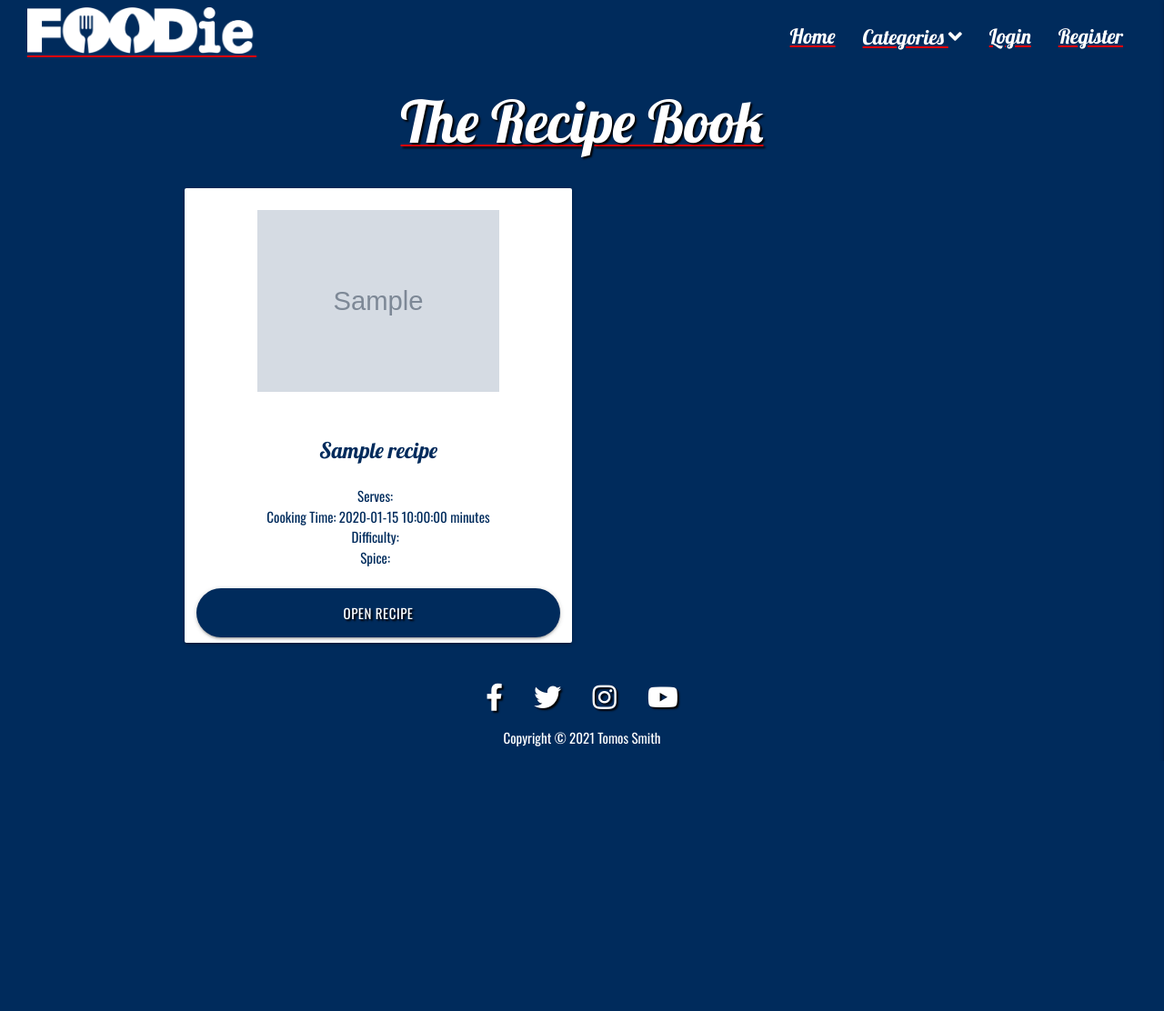
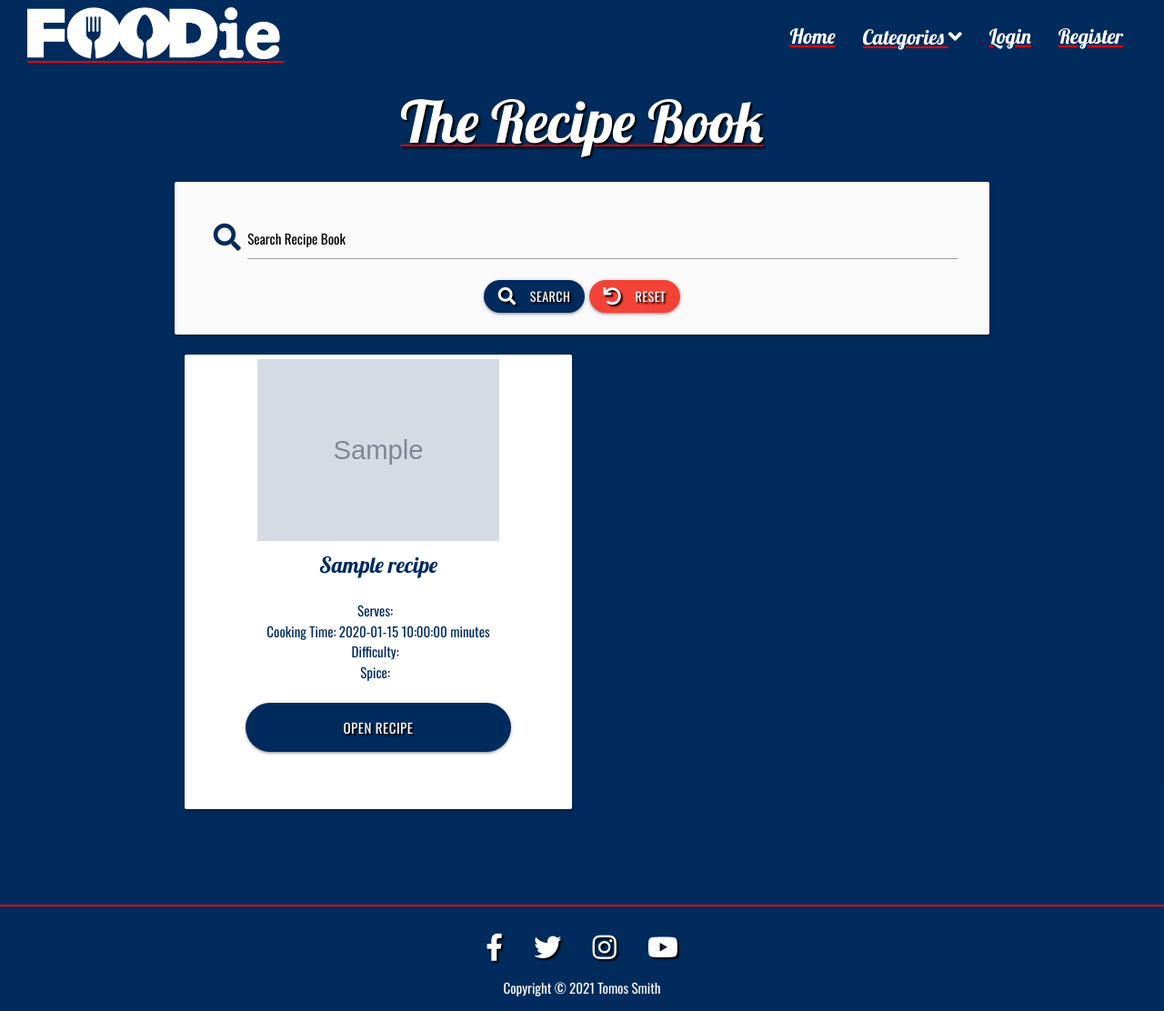
Before and after one commit to tomossmith/MS3-Foodie, a Flask app: page /get_recipes in a window 1280 px wide. Shown: the whole page at 91% size. Before the commit the page ends 821 px from the top, so only its background shows below. Run offline with Flask 2, Linux system fonts and the light colour scheme; grey boxes marked "Sample" are stand-in pictures; a database or web service that is not in the repository returns one stand-in record (values such as "Sample title"); some libraries are stand-ins or nearby versions.

Commit message:
Created search function on recipe page

```diff
--- a/app.py
+++ b/app.py
@@ -28,9 +28,10 @@
 
 
 @app.route("/")
-@app.route("/index")
-def index():
-    return render_template("index.html")
+@app.route("/get_recipes")
+def get_recipes():
+    recipes = list(mongo.db.recipes.find())
+    return render_template("recipes.html", recipes=recipes)
 
 # REGISTER
 
@@ -124,6 +125,14 @@
     flash("Administrator Successfully Deleted")
     return redirect(url_for("get_admins"))
 
+# RECIPE SEARCH FUNCTION
+@app.route("/search", methods=["GET", "POST"])
+def search():
+    query = request.form.get("query")
+    recipes = list(mongo.db.recipes.find({"$text": {"$search": query}}))
+    return render_template("recipes.html", recipes=recipes)
+
+
 # MY RECIPES
 @app.route("/my_recipes/<username>", methods=["GET", "POST"])
 def my_recipes(username):
@@ -134,12 +143,6 @@
         {"submitted_by": user_id})
     count = recipes.count()
     return render_template("my_recipes.html", username=username, recipes=recipes, count=count)
-
-# RECIPE BOOK
-@app.route("/get_recipes")
-def get_recipes():
-    recipes = list(mongo.db.recipes.find())
-    return render_template("recipes.html", recipes=recipes)
 
 # INDIVIDUAL RECIPE PAGE
 @app.route("/open_recipe/<recipe_id>")
@@ -219,7 +222,7 @@
 def delete_recipe(recipe_id):
     mongo.db.recipes.remove({"_id": ObjectId(recipe_id)})
     flash("Recipe Successfully Deleted")
-    return redirect(url_for("get_recipes"))
+    return redirect(url_for("my_recipes", username=session["user"]))
 
 # CATEGORIES LIST
 @app.route("/get_categories", methods=["GET", "POST"])
--- a/static/css/style.css
+++ b/static/css/style.css
@@ -18,6 +18,7 @@
 
 h1 {
     font-size: 5vw;
+    margin-bottom: 0.5em;
 }
 
 h2 {
@@ -34,10 +35,6 @@
 
 p {
     font-family: 'Oswald', sans-serif;
-}
-
-h1 {
-    margin-bottom: 0.5em;
 }
 
 .oswald {
@@ -58,6 +55,13 @@
 
 .spacing_bottom {
     margin-bottom: 1em;
+}
+
+hr {
+    margin-top: 4em;
+    height: 2px;
+    background-color: red;
+    border: none;
 }
 
 /* Form Elements */
@@ -124,13 +128,46 @@
 /* Base CSS */
 
 #logo {
-    width: 8em;
+    width: 22vw;
     border-bottom: 2px solid red;
     padding-bottom: 2px;
 }
 
-#text-logo {
-    width: 4em;
+/* Recipe Pages */
+
+#search-box {
+    margin-bottom: 1em;
+}
+
+.card-color {
+    background-color: white;
+}
+
+.card {
+    margin-bottom: 3em;
+}
+
+.card-image {
+    width: inherit;
+    height: inherit;
+    display: flex;
+    overflow-x: auto;
+    overflow-y: hidden;
+    -webkit-overflow-scrolling: touch;
+}
+
+#recipe_key {
+    margin-top: 1em;
+}
+
+#recipe_img {
+    height: 200px;
+    max-height: 100%;
+    object-fit: contain;
+}
+
+.card .card-content {
+    padding: 5px;
 }
 
 .alert .card-content h5 {
@@ -150,9 +187,9 @@
     font-family: 'Oswald', sans-serif;
     color: white;
     background: #002b5c;
-    border-radius: 3em;
-    padding: 1em;
-    margin-bottom: 1em;
+    border-radius: 2em;
+    padding: 0.5em, 1em;
+    box-sizing : content-box;
 }
 
 .default-button i {
@@ -226,62 +263,23 @@
     color: #002b5c;
 }
 
-/* Home Page */
-/* The hero image */
-.hero-image {
-    background-image: linear-gradient(rgba(0, 0, 0, 0.5), rgba(0, 0, 0, 0.5)), url("/static/images/hero-image.png");
-
-    /* Set a specific height */
-    height: 60em;
-
-    /* Position and center the image to scale nicely on all screens */
-    background-position: center;
-    background-repeat: no-repeat;
-    background-size: cover;
-    position: relative;
-  }
-
-  /* Place text in the middle of the image */
-  .hero-text {
-    text-align: center;
-    position: absolute;
-    top: 50%;
-    left: 50%;
-    transform: translate(-50%, -50%);
-    color: white;
-  }
-
-/* Recipe Pages */
-
-.card-color {
-    background-color: white;
-}
-
-.card {
-    margin-bottom: 2em;
-}
-
-.card-image {
-    width: inherit;
-    height: inherit;
-    display: flex;
-    overflow-x: auto;
-    overflow-y: hidden;
-    -webkit-overflow-scrolling: touch;
-}
-
-#recipe_key {
-    margin-top: 1em;
-}
-
-#recipe_img {
-    height: 200px;
-    max-height: 100%;
-    object-fit: contain;
-}
 
 /* Footer */
 
+footer {
+    margin-top: 2em;
+}
+
 .footer-social a {
-    padding: 1em
+    padding: 1em;
 }
+
+
+/* Media Queries ----------- */
+@media only screen
+and (min-device-width : 319px)
+and (max-device-width : 768px){
+#logo {
+    width: 30vw;
+}
+}
--- a/templates/base.html
+++ b/templates/base.html
@@ -47,8 +47,8 @@
         <!-- TOP NAVIGATION BAR -->
         <nav class="transparent z-depth-0">
             <div class="nav-wrapper">
-                <a href="{{ url_for('index') }}" class="brand-logo"><img id="logo" src="/static/images/logo.png"
-                        alt=""></a>
+                <a href="{{ url_for('get_recipes') }}" class="brand-logo"><img id="logo" src="/static/images/logo.png"
+                        alt="Foodie Logo"></a>
                 <a href="#" data-target="mobile-demo" class="sidenav-trigger right gradient-text"><i
                         class="fas fa-bars"></i></a>
                 <ul class="right hide-on-med-and-down ">
@@ -115,6 +115,8 @@
         {% endblock %}
     </main>
 
+    <hr>
+
     <footer>
         <div class="row">
             <div class="footer-social center-align spacing_top">
--- a/templates/recipes.html
+++ b/templates/recipes.html
@@ -2,14 +2,37 @@
 {% block content %}
 
 <div class="row">
-  <h1 class="card-title white-text text-shadow center-align underline-red">The Recipe Book</h1>
+  <h1 class="white-text text-shadow center-align underline-red">The Recipe Book</h1>
 </div>
+
+<!-- SEARCH FUNCTION -->
+<div id="search-box" class="row card-panel grey lighten-5">
+  <form action="{{ url_for('search') }}" method="post" class="col s12">
+    <div class="row valign-wrapper center-align">
+      <div class="input-field col s12">
+        <i class="fas fa-search prefix"></i>
+        <input type="text" name="query" id="query" minlength="3" class="validate" required>
+        <label for="query">Search Recipe Book</label>
+      </div>
+    </div>
+    <div class="row valign-wrapper center-align">
+      <div class="col s12">
+        <button type="submit" class="default-button btn text-shadow">
+          <i class="fas fa-search left"></i> Search
+        </button>
+        <a href="{{ url_for('get_recipes') }}" class="red default-button btn text-shadow"><i class="fas fa-undo left"></i>Reset</a>
+      </div>
+    </div>
+  </form>
+</div>
+
+{% if recipes|length > 0 %}
 
 <div class="row">
   {% for recipe in recipes %}
 
   <!-- RECIPE IMAGE & TITLE -->
-  <div class="col l12 xl6">
+  <div class="col s12 l12 xl6">
     <div class="card large">
       <div class="card-content">
         <div class="card-image">
@@ -130,7 +153,7 @@
             </div>
             <br>
             <div class="row">
-              <a class="col s12 btn-large text-shadow default-button"
+              <a class="col s8 offset-s2 btn-large text-shadow default-button"
                 href="{{ url_for('open_recipe',recipe_id=recipe._id) }}">Open Recipe</a>
             </div>
           </div>
@@ -142,4 +165,10 @@
 
   {% endfor %}
 </div>
+
+{% else %}
+
+<h2 class="spacing_top white-text center-align">Sorry, No Results Found</h2>
+
+{% endif %}
 {% endblock %}
```
